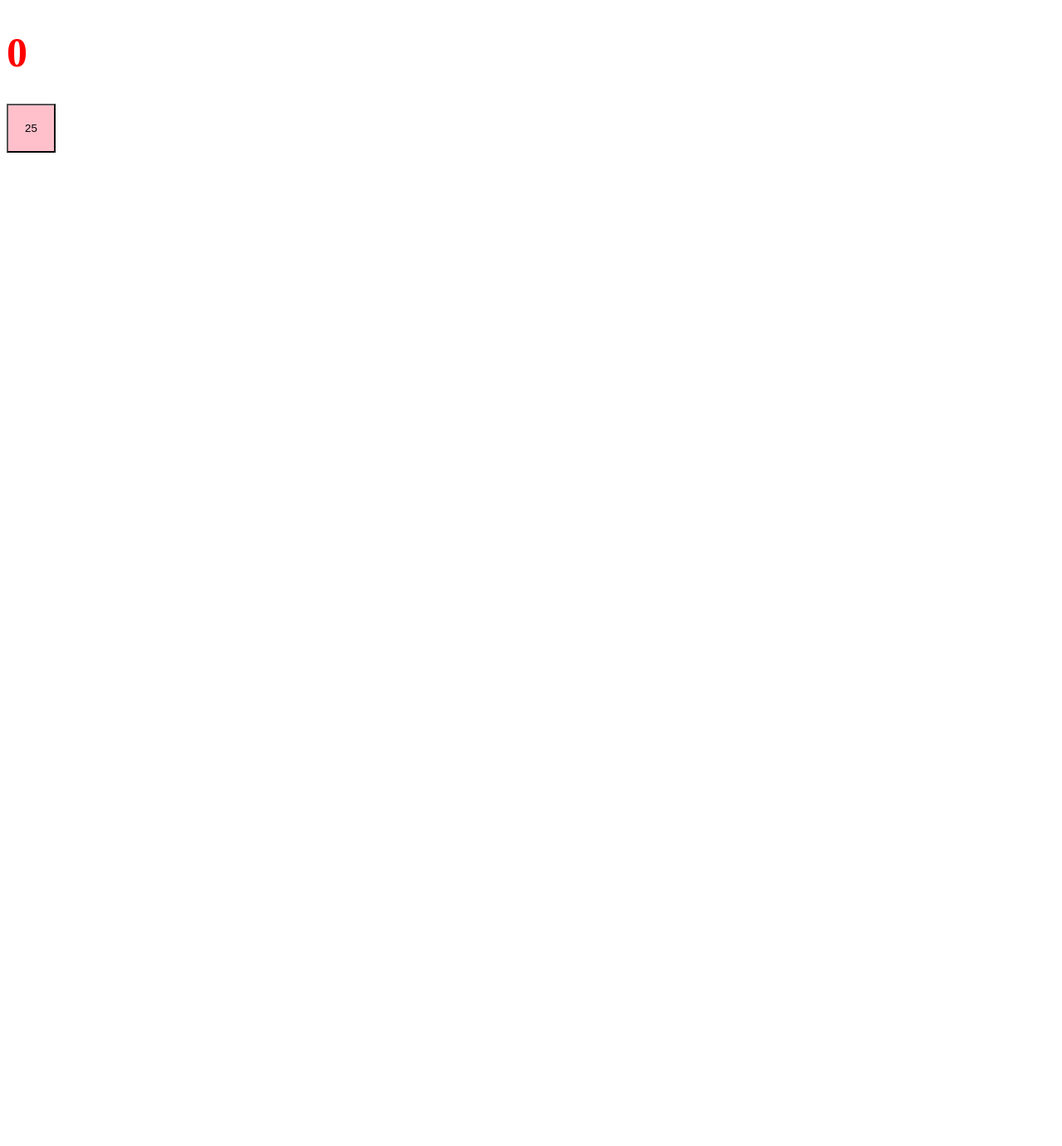
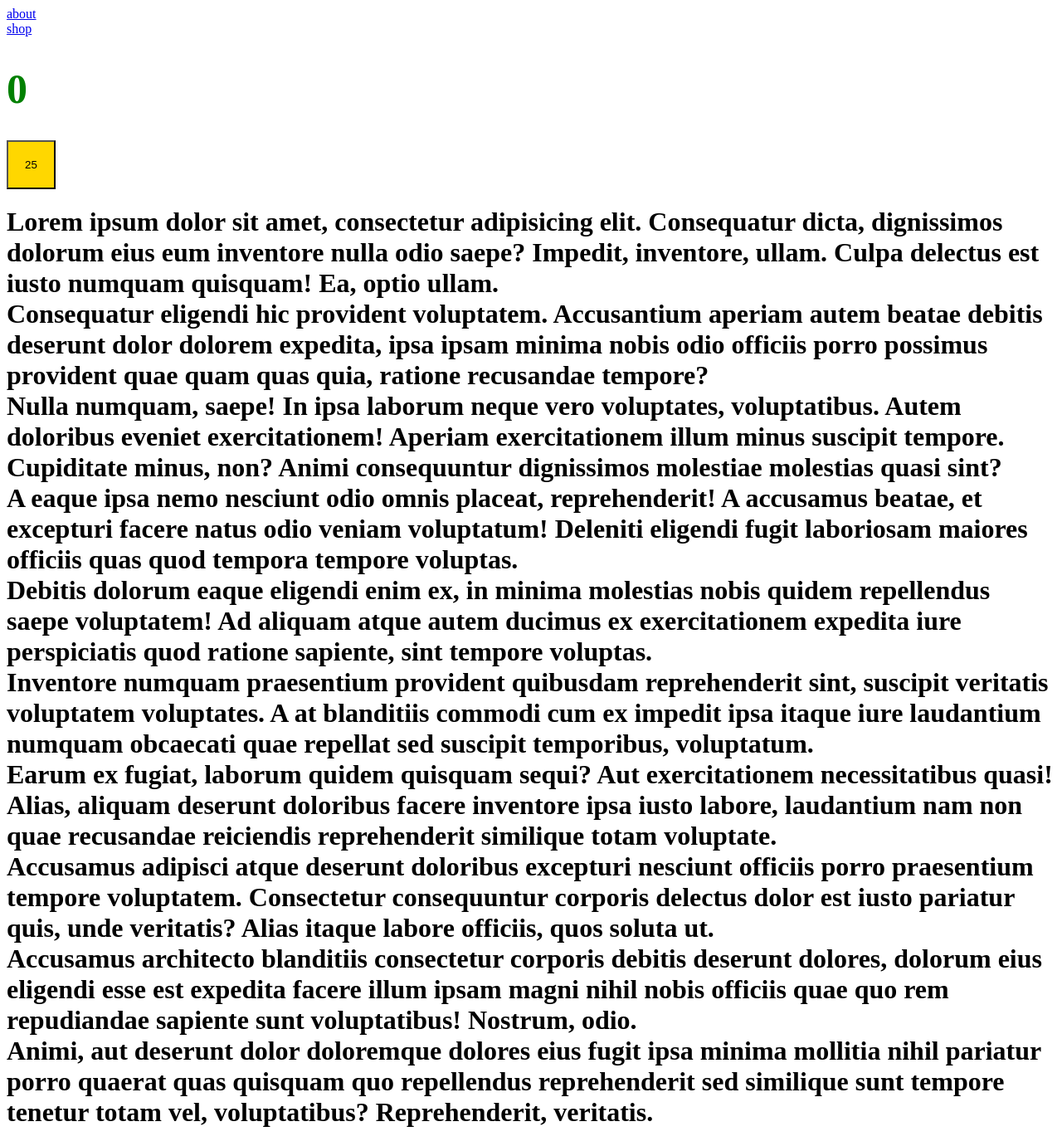
Before and after one commit to Maks-yaf/webpack-training, a React app: page /shop in a window 1280 px wide. Shown: the whole page at 83% size. Before the commit the page ends 800 px from the top, so only its background shows below. Built offline with nearby package versions, Linux system fonts and the light colour scheme.

Commit message:
Routing, lazyRoutes,

```diff
--- a/package.json
+++ b/package.json
@@ -32,6 +32,7 @@
   },
   "dependencies": {
     "react": "^18.2.0",
-    "react-dom": "^18.2.0"
+    "react-dom": "^18.2.0",
+    "react-router-dom": "^6.16.0"
   }
 }
--- a/src/components/App.module.scss
+++ b/src/components/App.module.scss
@@ -1,10 +1,10 @@
 .value {
-  color: red;
+  color: green;
   font-size: 50px;
 }
 
 .button {
-  background-color: pink;
+  background-color: gold;
   padding: 20px;
 
 }
--- a/src/components/App.tsx
+++ b/src/components/App.tsx
@@ -1,5 +1,6 @@
 import React from 'react';
 import classes from './App.module.scss';
+import {Link, Outlet} from "react-router-dom";
 
 export const App = () => {
     const [count, setCount] = React.useState<number>(0);
@@ -8,10 +9,14 @@ export const App = () => {
 
     return (
         <div>
-            <h1 className={classes.value}>{count}</h1>
+            <Link to={`/about`}>about</Link>
+            <br/>
+            <Link to={`/shop`}>shop</Link>
+                <h1 className={classes.value}>{count}</h1>
             <button className={classes.button} onClick={increment}>
                 25
             </button>
+            <Outlet />
         </div>
     );
 };
--- a/src/index.tsx
+++ b/src/index.tsx
@@ -1,6 +1,9 @@
 import {createRoot} from "react-dom/client";
 import {App} from "./components/App";
-import React from "react"
+import React, {Suspense} from "react"
+import {createBrowserRouter, RouterProvider} from "react-router-dom";
+import {LazyAbout} from "./pages/about/About.lazy";
+import {Shop} from "./pages/shop";
 
 const root = document.getElementById("root");
 
@@ -10,4 +13,21 @@ if (!root) {
 
 const container = createRoot(root);
 
-container.render(<App/>)
+const router = createBrowserRouter([
+    {
+        path: "/",
+        element: <App/>,
+        children: [
+            {
+                path: "/about",
+                element: <Suspense fallback={'Loading...'}><LazyAbout/></Suspense>
+            },
+            {
+                path: "/shop",
+                element: <Suspense fallback={'Loading...'}><Shop/></Suspense>
+            }
+        ]
+    },
+]);
+
+container.render(<RouterProvider router={router}/>)
--- /dev/null
+++ b/src/pages/about/About.lazy.tsx
@@ -0,0 +1,3 @@
+import {lazy} from "react";
+
+export const LazyAbout = lazy(() => import("./About"));
--- /dev/null
+++ b/src/pages/about/About.tsx
@@ -0,0 +1,11 @@
+import React from 'react';
+
+const About = () => {
+    return (
+        <h1>
+            ABOUT
+        </h1>
+    );
+};
+
+export default About;
--- /dev/null
+++ b/src/pages/shop/Shop.lazy.tsx
@@ -0,0 +1,3 @@
+import {lazy} from "react";
+
+export const LazyShop = lazy( () => import('./Shop'))
--- /dev/null
+++ b/src/pages/shop/Shop.tsx
@@ -0,0 +1,50 @@
+import React from 'react';
+
+const Shop = () => {
+    return (
+        <h1>
+            <div>Lorem ipsum dolor sit amet, consectetur adipisicing elit. Consequatur dicta, dignissimos dolorum eius
+                eum inventore nulla odio saepe? Impedit, inventore, ullam. Culpa delectus est iusto numquam quisquam!
+                Ea, optio ullam.
+            </div>
+            <div>Consequatur eligendi hic provident voluptatem. Accusantium aperiam autem beatae debitis deserunt dolor
+                dolorem expedita, ipsa ipsam minima nobis odio officiis porro possimus provident quae quam quas quia,
+                ratione recusandae tempore?
+            </div>
+            <div>Nulla numquam, saepe! In ipsa laborum neque vero voluptates, voluptatibus. Autem doloribus eveniet
+                exercitationem! Aperiam exercitationem illum minus suscipit tempore. Cupiditate minus, non? Animi
+                consequuntur dignissimos molestiae molestias quasi sint?
+            </div>
+            <div>A eaque ipsa nemo nesciunt odio omnis placeat, reprehenderit! A accusamus beatae, et excepturi facere
+                natus odio veniam voluptatum! Deleniti eligendi fugit laboriosam maiores officiis quas quod tempora
+                tempore voluptas.
+            </div>
+            <div>Debitis dolorum eaque eligendi enim ex, in minima molestias nobis quidem repellendus saepe voluptatem!
+                Ad aliquam atque autem ducimus ex exercitationem expedita iure perspiciatis quod ratione sapiente, sint
+                tempore voluptas.
+            </div>
+            <div>Inventore numquam praesentium provident quibusdam reprehenderit sint, suscipit veritatis voluptatem
+                voluptates. A at blanditiis commodi cum ex impedit ipsa itaque iure laudantium numquam obcaecati quae
+                repellat sed suscipit temporibus, voluptatum.
+            </div>
+            <div>Earum ex fugiat, laborum quidem quisquam sequi? Aut exercitationem necessitatibus quasi! Alias, aliquam
+                deserunt doloribus facere inventore ipsa iusto labore, laudantium nam non quae recusandae reiciendis
+                reprehenderit similique totam voluptate.
+            </div>
+            <div>Accusamus adipisci atque deserunt doloribus excepturi nesciunt officiis porro praesentium tempore
+                voluptatem. Consectetur consequuntur corporis delectus dolor est iusto pariatur quis, unde veritatis?
+                Alias itaque labore officiis, quos soluta ut.
+            </div>
+            <div>Accusamus architecto blanditiis consectetur corporis debitis deserunt dolores, dolorum eius eligendi
+                esse est expedita facere illum ipsam magni nihil nobis officiis quae quo rem repudiandae sapiente sunt
+                voluptatibus! Nostrum, odio.
+            </div>
+            <div>Animi, aut deserunt dolor doloremque dolores eius fugit ipsa minima mollitia nihil pariatur porro
+                quaerat quas quisquam quo repellendus reprehenderit sed similique sunt tempore tenetur totam vel,
+                voluptatibus? Reprehenderit, veritatis.
+            </div>
+        </h1>
+    );
+};
+
+export default Shop;
--- /dev/null
+++ b/src/pages/shop/index.ts
@@ -0,0 +1 @@
+export {LazyShop as Shop} from './Shop.lazy'
```
Also changed, not shown: 4 other files (tests, documents, lock files or other folders).
